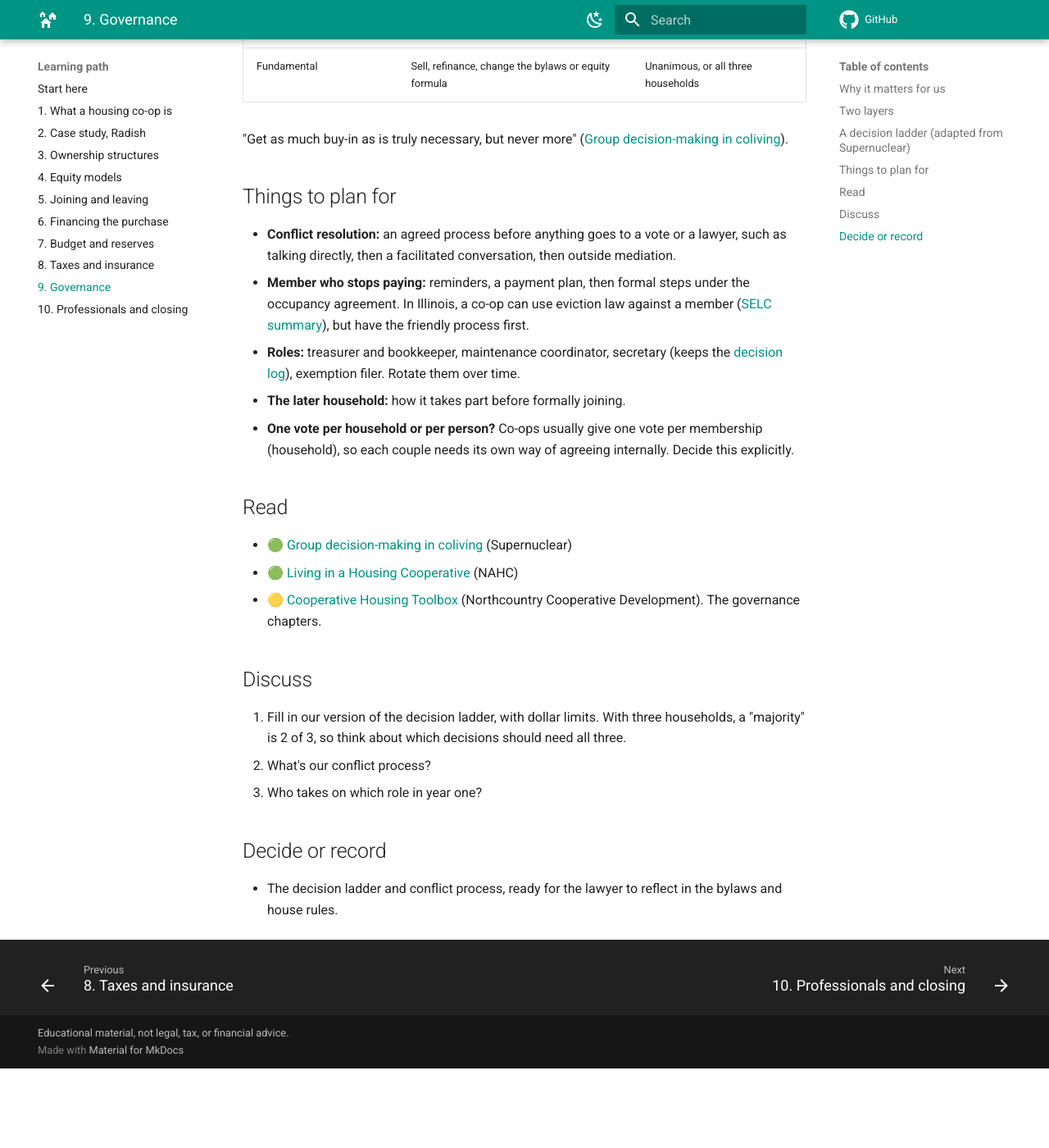
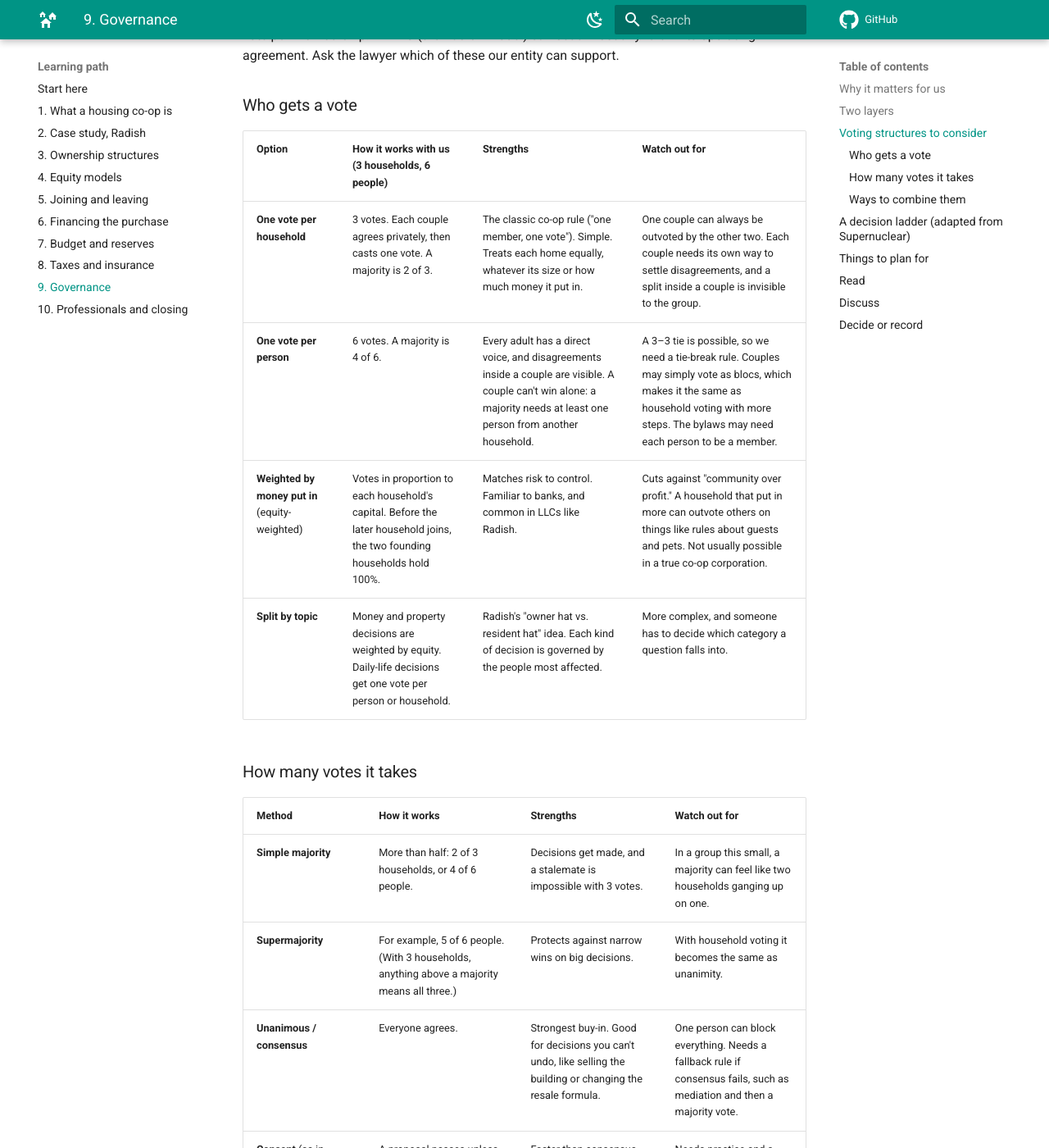
Before and after one commit to zombience/cooperative_info, an MkDocs documentation site: the page built from docs/learning-path/09-governance.md, in a window 1280 px wide and 1400 px high, scrolled down 879 px. Shown: the whole window at 82% size. Built offline with MkDocs 1.6.1 and Material for MkDocs 9.7.7, drawn with Linux system fonts in a browser that asks for light colours; comment, search, counter and statistics services are not loaded; before the commit the page ends 2182 px from its top, so only the background shows below that; some of the changed text lies outside the part shown.

Commit message:
Present voting structures as options to compare
How the group votes is an open question for the learning process to
answer. Step 9 now compares who gets a vote (per household, per person,
equity-weighted, split by topic) and how many votes a decision needs
(majority, supermajority, consensus, consent), with ways to combine
them, including the later household's role before it joins. Cross-links
from steps 1 and 5, the lawyer questions and the decision log.

Co-Authored-By: Claude Opus 5.5 (1M context) <noreply@anthropic.com>
Claude-Session: https://claude.ai/code/session_01LpKWVXZuGJWmrcHk59fyzM

```diff
--- a/docs/learning-path/09-governance.md
+++ b/docs/learning-path/09-governance.md
@@ -9,14 +9,48 @@ Three households, six people, friendships, and real money. Most co-op failures a
 
 Radish found it useful to separate **owner decisions** (capital, refinancing, sale) from **resident decisions** (daily life). Even when everyone is both, knowing which hat you're wearing helps.
 
+## Voting structures to consider
+How we vote is still an open question. This section lays out the main options so we can compare them. These are choices we will make together, not recommendations. Two questions shape everything else:
+
+1. **Who gets a vote?** Each household, each person, or each share of money put in.
+2. **How many votes does a decision need?** Most votes, a larger share, everyone, or simply no strong objection.
+
+Our legal form limits what we can choose. A housing cooperative corporation usually gives one vote per membership. An LLC (the Radish model) can set almost any rule in its operating agreement. Ask the lawyer which of these our entity can support.
+
+### Who gets a vote
+
+| Option | How it works with us (3 households, 6 people) | Strengths | Watch out for |
+|---|---|---|---|
+| **One vote per household** | 3 votes. Each couple agrees privately, then casts one vote. A majority is 2 of 3. | The classic co-op rule ("one member, one vote"). Simple. Treats each home equally, whatever its size or how much money it put in. | One couple can always be outvoted by the other two. Each couple needs its own way to settle disagreements, and a split inside a couple is invisible to the group. |
+| **One vote per person** | 6 votes. A majority is 4 of 6. | Every adult has a direct voice, and disagreements inside a couple are visible. A couple can't win alone: a majority needs at least one person from another household. | A 3–3 tie is possible, so we need a tie-break rule. Couples may simply vote as blocs, which makes it the same as household voting with more steps. The bylaws may need each person to be a member. |
+| **Weighted by money put in** (equity-weighted) | Votes in proportion to each household's capital. Before the later household joins, the two founding households hold 100%. | Matches risk to control. Familiar to banks, and common in LLCs like Radish. | Cuts against "community over profit." A household that put in more can outvote others on things like rules about guests and pets. Not usually possible in a true co-op corporation. |
+| **Split by topic** | Money and property decisions are weighted by equity. Daily-life decisions get one vote per person or household. | Radish's "owner hat vs. resident hat" idea. Each kind of decision is governed by the people most affected. | More complex, and someone has to decide which category a question falls into. |
+
+### How many votes it takes
+
+| Method | How it works | Strengths | Watch out for |
+|---|---|---|---|
+| **Simple majority** | More than half: 2 of 3 households, or 4 of 6 people. | Decisions get made, and a stalemate is impossible with 3 votes. | In a group this small, a majority can feel like two households ganging up on one. |
+| **Supermajority** | For example, 5 of 6 people. (With 3 households, anything above a majority means all three.) | Protects against narrow wins on big decisions. | With household voting it becomes the same as unanimity. |
+| **Unanimous / consensus** | Everyone agrees. | Strongest buy-in. Good for decisions you can't undo, like selling the building or changing the resale formula. | One person can block everything. Needs a fallback rule if consensus fails, such as mediation and then a majority vote. |
+| **Consent** (as in sociocracy, a consent-based governance method) | A proposal passes unless someone has a reasoned objection ("Can you live with it?"). Objections are worked into a better proposal. | Faster than consensus but still inclusive. Popular in co-ops and intentional communities. | Needs practice and a facilitator. An "objection" needs a clear definition so it isn't just a veto. |
+
+### Ways to combine them
+- **Tiers.** Different decisions use different rules. See the decision ladder below. Most co-ops do this.
+- **A deadlock plan.** Agree in advance what happens if a vote is stuck: a cooling-off period, then outside mediation, then (only for the biggest questions) a fallback such as a majority vote or a buyout process.
+- **The later household before it joins.** Options include an advisory voice with no vote, a non-voting seat at meetings, or a vote limited to decisions it will inherit (for example the resale formula or the bylaws). Some groups also give it a veto over anything that would change its future buy-in price.
+- **Everyone is the board.** In a co-op this small, every member often serves on the board of directors, so "board decisions" and "member decisions" are made by the same people.
+
 ## A decision ladder (adapted from Supernuclear)
-| Kind of decision | Example | Suggested method |
+The methods below are only examples, to show how tiers work. Fill in our own once we've chosen a voting structure.
+
+| Kind of decision | Example | One possible method |
 |---|---|---|
 | Small and reversible | Buy a new rake | Whoever's doing it decides |
 | Routine spending under a limit | Repairs under $X | Designated person or committee |
-| Budget, carrying charges | Annual budget | Majority or supermajority vote |
-| Membership | Admitting a new member | Consensus, or a supermajority |
-| Fundamental | Sell, refinance, change the bylaws or equity formula | Unanimous, or all three households |
+| Budget, carrying charges | Annual budget | Majority |
+| Membership | Admitting a new household | Consensus or consent |
+| Fundamental | Sell, refinance, change the bylaws or equity formula | Unanimous |
 
 "Get as much buy-in as is truly necessary, but never more" ([Group decision-making in coliving](https://supernuclear.substack.com/p/group-decision-making-in-coliving)).
 
@@ -24,18 +58,23 @@ Radish found it useful to separate **owner decisions** (capital, refinancing, sa
 - **Conflict resolution:** an agreed process before anything goes to a vote or a lawyer, such as talking directly, then a facilitated conversation, then outside mediation.
 - **Member who stops paying:** reminders, a payment plan, then formal steps under the occupancy agreement. In Illinois, a co-op can use eviction law against a member ([SELC summary](https://co-oplaw.org/illinois-cooperative-law/)), but have the friendly process first.
 - **Roles:** treasurer and bookkeeper, maintenance coordinator, secretary (keeps the [decision log](../worksheets/decision-log.md)), exemption filer. Rotate them over time.
-- **The later household:** how it takes part before formally joining.
-- **One vote per household or per person?** Co-ops usually give one vote per membership (household), so each couple needs its own way of agreeing internally. Decide this explicitly.
 
 ## Read
 - 🟢 [Group decision-making in coliving](https://supernuclear.substack.com/p/group-decision-making-in-coliving) (Supernuclear)
 - 🟢 [Living in a Housing Cooperative](https://coophousing.org/living-in-a-housing-cooperative/) (NAHC)
 - 🟡 [Cooperative Housing Toolbox](https://dev.ic.org/communiversity-library/book/cooperative-housing-toolbox/) (Northcountry Cooperative Development). The governance chapters.
+- 🟡 [The Radish FriendLLC Model Explained](https://supernuclear.substack.com/p/the-radish-friendllc-model-explained) (Supernuclear). How Radish splits owner and resident decisions.
+- 🟡 [How to co-buy a vacation home with friends, Part 2](https://supernuclear.substack.com/p/how-to-co-buy-a-vacation-home-with-81c) (Supernuclear). A concrete set of voting thresholds: majority for routine decisions, 100% to add a member, 90% to amend the agreement.
 
 ## Discuss
-1. Fill in our version of the decision ladder, with dollar limits. With three households, a "majority" is 2 of 3, so think about which decisions should need all three.
-2. What's our conflict process?
-3. Who takes on which role in year one?
+1. For each voting option, imagine a real disagreement (a big repair, a pet, a guest who overstays, raising monthly charges). How would it play out? Which outcome feels fair?
+2. Does each couple want to speak with one voice, or should individuals vote?
+3. Should money put in ever affect votes? If so, for which decisions?
+4. What should the later household have a say in before it joins?
+5. Fill in our version of the decision ladder, with dollar limits and a method for each row.
+6. What's our deadlock plan and conflict process?
+7. Who takes on which role in year one?
 
 ## Decide or record
-- The decision ladder and conflict process, ready for the lawyer to reflect in the bylaws and house rules.
+- Our voting structure (who votes, and what each kind of decision needs), checked with the lawyer against our entity type.
+- The decision ladder, deadlock plan and conflict process, ready for the lawyer to reflect in the bylaws and house rules.
```
Also changed, not shown: docs/learning-path/01-what-is-a-housing-coop.md (+1 -1 lines), docs/learning-path/05-joining-and-exiting.md (+1 -1 lines), docs/worksheets/decision-log.md (+2 -1 lines), docs/worksheets/questions-for-our-lawyer.md (+1 -0 lines).
